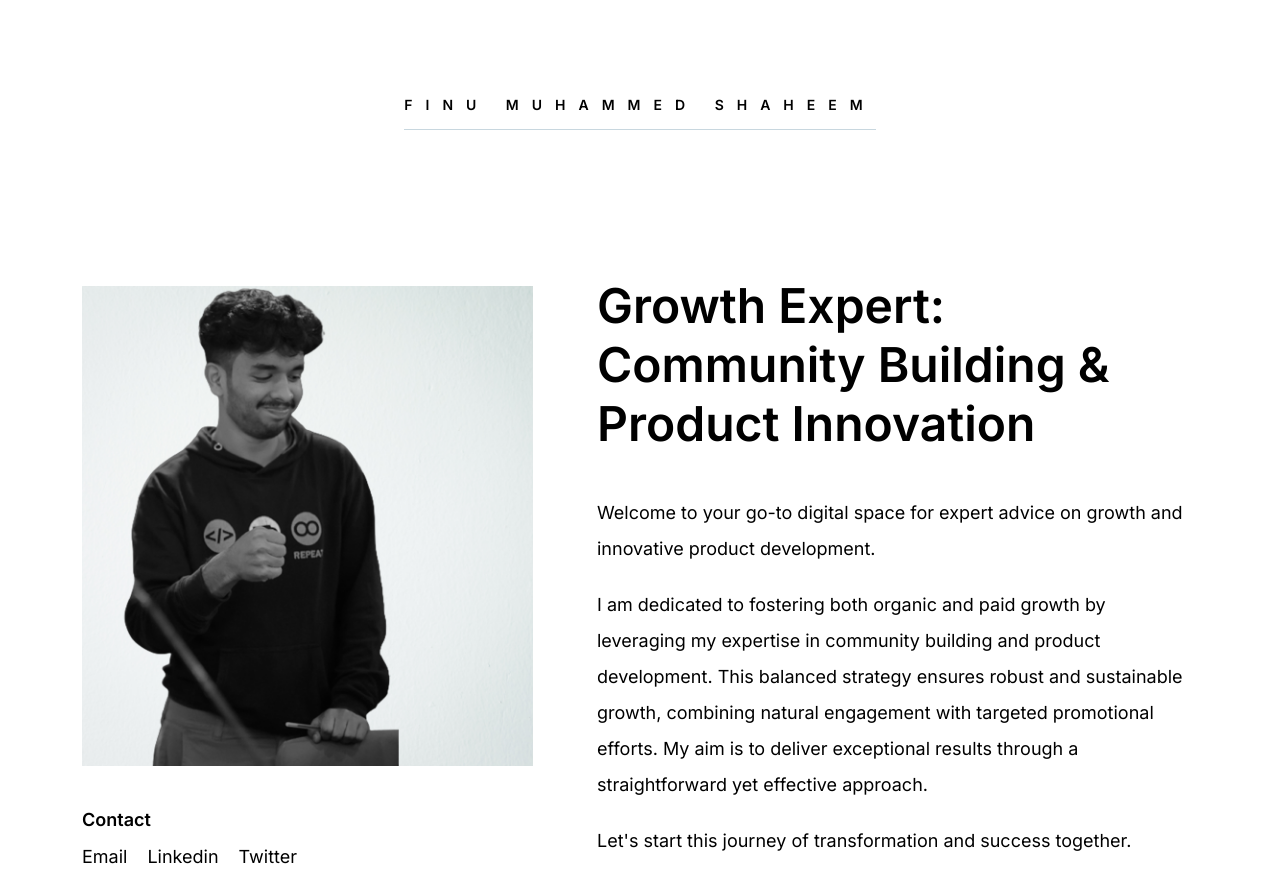
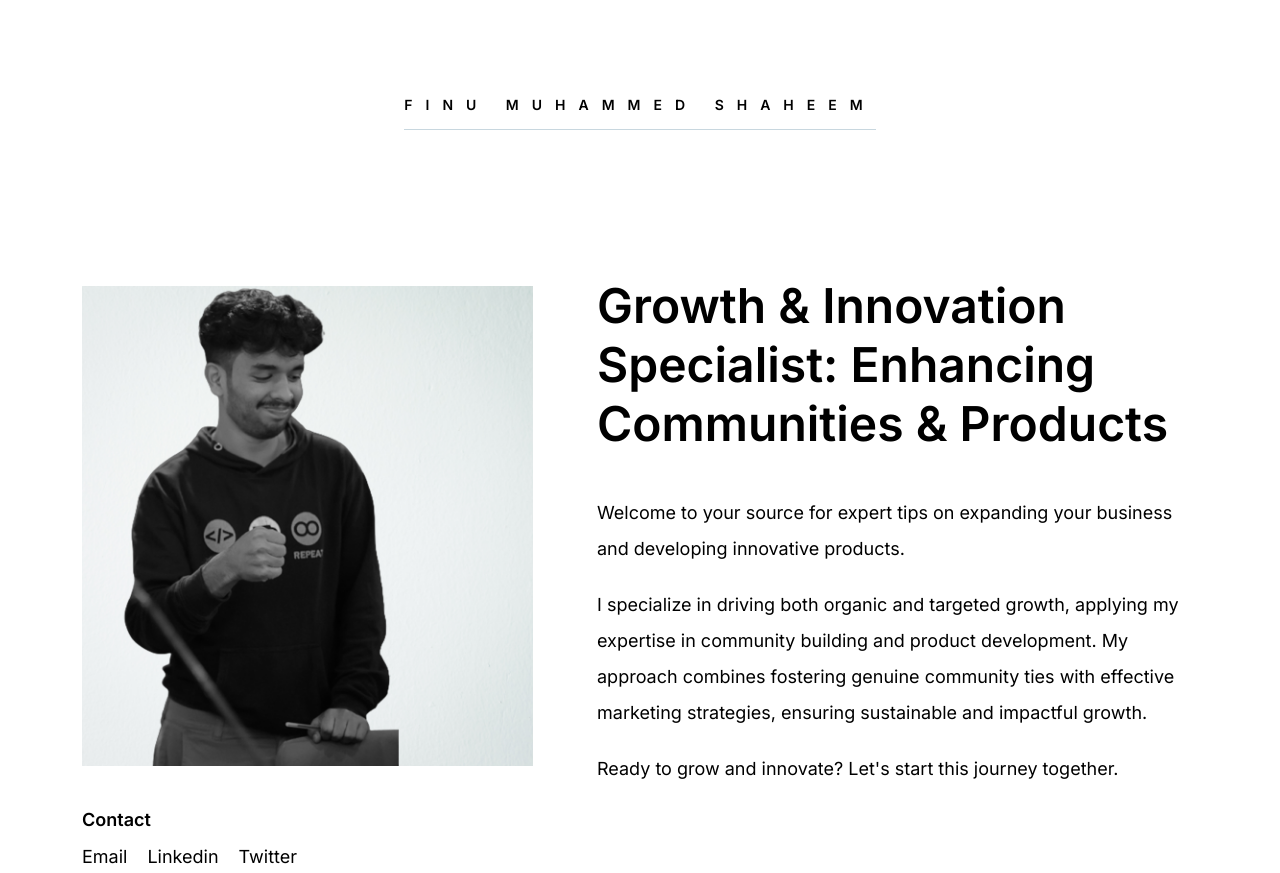
Before and after one commit to finushaheem/Personal-Page, a plain HTML site: page index.html in a window 1280 px wide. Shown: the top 873 px of the page. Drawn offline with nearby package versions, Linux system fonts and the light colour scheme.

Commit message:
Update index.html

```diff
--- a/index.html
+++ b/index.html
@@ -49,12 +49,12 @@
             <div class="col-12 col-sm-12  col-md-6  col-lg-7  col-xl-7  col-xxl-7 ds-right-section">
               <div class="ds-info-sectio-wrp">
                 <section class="ds-info-sectio">
-                  <h2 class="ds-heading">
-                    Growth Expert: Community Building & Product Innovation
-                  </h2>
-                  <p>Welcome to your go-to digital space for expert advice on growth and innovative product development.</p>
-                  <p>I am dedicated to fostering both organic and paid growth by leveraging my expertise in community building and product development. This balanced strategy ensures robust and sustainable growth, combining natural engagement with targeted promotional efforts. My aim is to deliver exceptional results through a straightforward yet effective approach.</p>
-                  <p>Let's start this journey of transformation and success together.</p>
+                <h2 class="ds-heading">
+                  Growth & Innovation Specialist: Enhancing Communities & Products
+                </h2>
+                <p>Welcome to your source for expert tips on expanding your business and developing innovative products.</p>
+                <p>I specialize in driving both organic and targeted growth, applying my expertise in community building and product development. My approach combines fostering genuine community ties with effective marketing strategies, ensuring sustainable and impactful growth.</p>
+                <p>Ready to grow and innovate? Let's start this journey together.</p>
                 </section>
               </div>
             </div>
```
